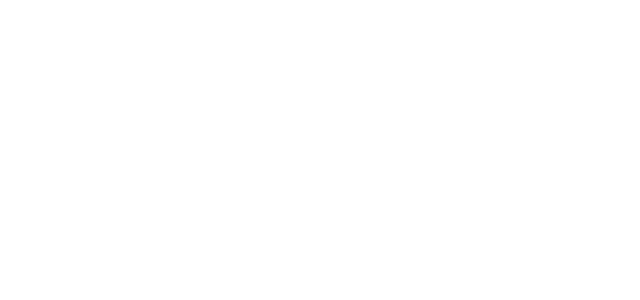
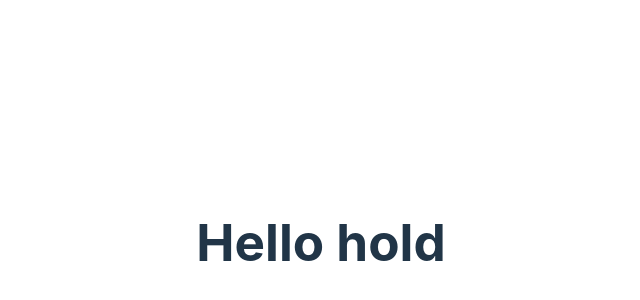
Before and after one commit to LeonardoVieiraGuimaraes/leo_portifolio, a React (Vite) app: page / in a window 1280 px wide. Shown: the part 158-458 px from the top of the page, without its empty margins (319-959 px from the left). Built offline with nearby package versions, Linux system fonts and the light colour scheme.

Commit message:
Changes to be committed: 	modified:   src/App.tsx

```diff
--- a/src/App.tsx
+++ b/src/App.tsx
@@ -7,11 +7,11 @@
   const [count, setCount] = useState(0)
 
   return (
-    <>
+
      <main>
+        <h1>Hello hold</h1>
+     </main>
 
-     </main>
-    </>
   )
 }
 
```
